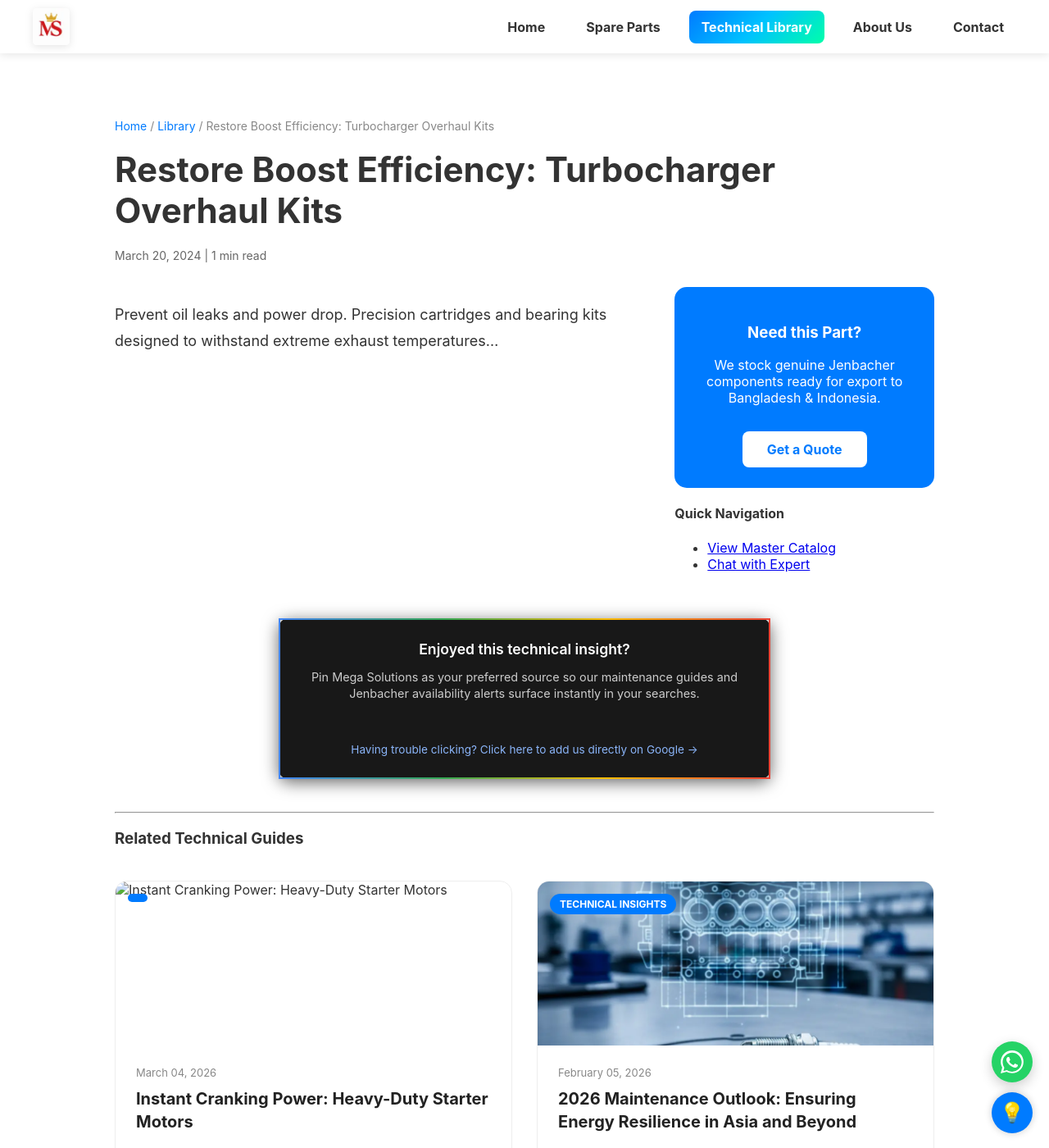
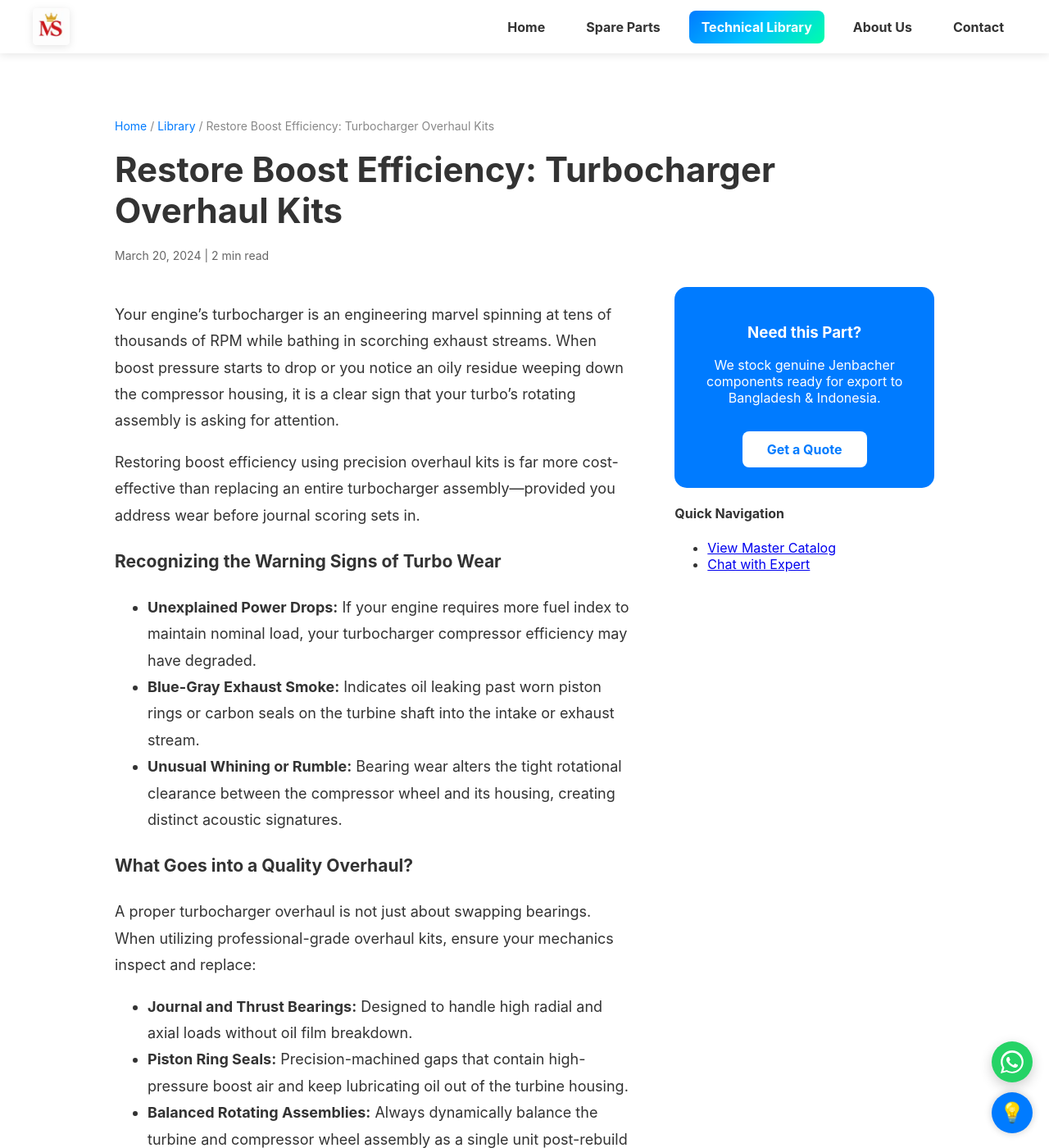
Before and after one commit to Khisal786/Mega-Solutions-UAE, a Jekyll site: the page built from _posts/2024-03-20-turbocharger-overhaul-kits-boost-efficiency.md, in a window 1280 px wide and 1400 px high. Shown: the whole window at 82% size. Built offline with Jekyll 4.4.1, drawn with Linux system fonts in a browser that asks for light colours; some of the changed text lies outside the part shown.

Commit message:
Enhance turbocharger overhaul article with detailed insights
Added detailed information on turbocharger wear signs and overhaul components.

```diff
--- a/_posts/2024-03-20-turbocharger-overhaul-kits-boost-efficiency.md
+++ b/_posts/2024-03-20-turbocharger-overhaul-kits-boost-efficiency.md
@@ -4,4 +4,24 @@ title: "Restore Boost Efficiency: Turbocharger Overhaul Kits"
 date: 2024-03-20 08:30:00 +0400
 categories: [Spare Parts, Technical Insights]
 ---
-Prevent oil leaks and power drop. Precision cartridges and bearing kits designed to withstand extreme exhaust temperatures...
+
+Your engine's turbocharger is an engineering marvel spinning at tens of thousands of RPM while bathing in scorching exhaust streams. When boost pressure starts to drop or you notice an oily residue weeping down the compressor housing, it is a clear sign that your turbo’s rotating assembly is asking for attention.
+
+Restoring boost efficiency using precision overhaul kits is far more cost-effective than replacing an entire turbocharger assembly—provided you address wear before journal scoring sets in.
+
+### Recognizing the Warning Signs of Turbo Wear
+
+* **Unexplained Power Drops:** If your engine requires more fuel index to maintain nominal load, your turbocharger compressor efficiency may have degraded.
+* **Blue-Gray Exhaust Smoke:** Indicates oil leaking past worn piston rings or carbon seals on the turbine shaft into the intake or exhaust stream.
+* **Unusual Whining or Rumble:** Bearing wear alters the tight rotational clearance between the compressor wheel and its housing, creating distinct acoustic signatures.
+
+### What Goes into a Quality Overhaul?
+
+A proper turbocharger overhaul is not just about swapping bearings. When utilizing professional-grade overhaul kits, ensure your mechanics inspect and replace:
+* **Journal and Thrust Bearings:** Designed to handle high radial and axial loads without oil film breakdown.
+* **Piston Ring Seals:** Precision-machined gaps that contain high-pressure boost air and keep lubricating oil out of the turbine housing.
+* **Balanced Rotating Assemblies:** Always dynamically balance the turbine and compressor wheel assembly as a single unit post-rebuild to eliminate destructive high-RPM vibrations.
+
+### Keep Your Power Plant Breathing
+
+We supply precision-engineered turbocharger cartridges, bearing kits, and overhaul components designed to withstand extreme industrial duty cycles. Reach out to our technical sales team on WhatsApp to find the exact kit matching your engine specification.
```
